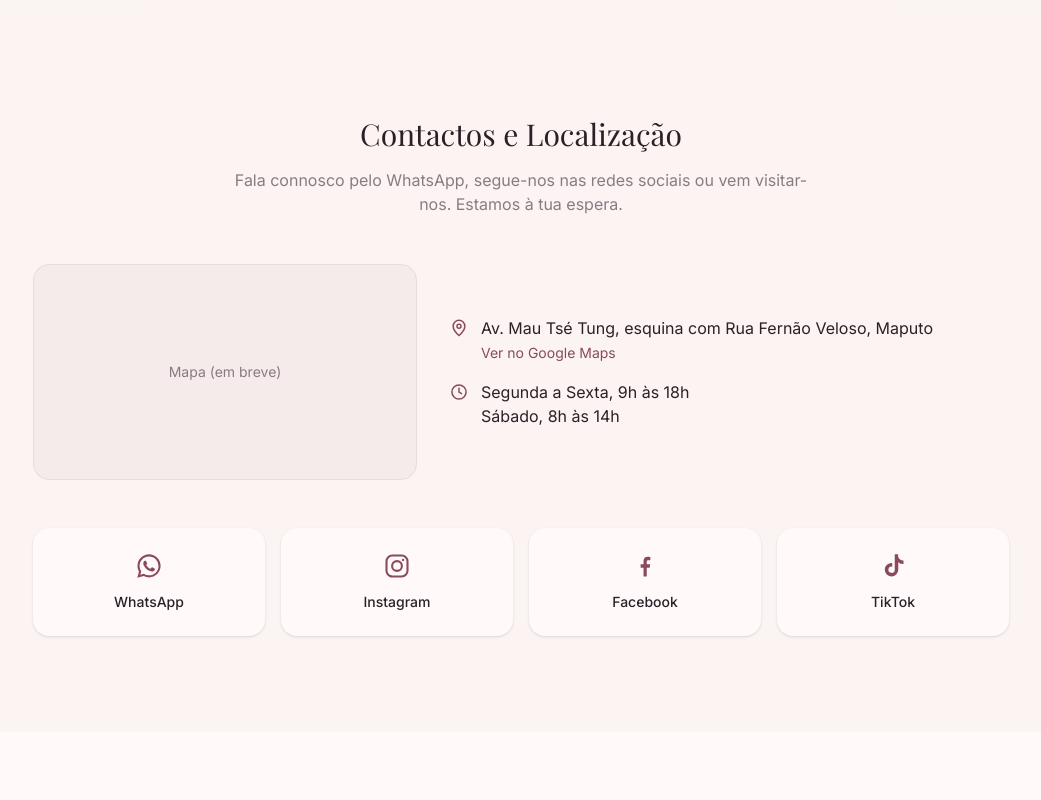
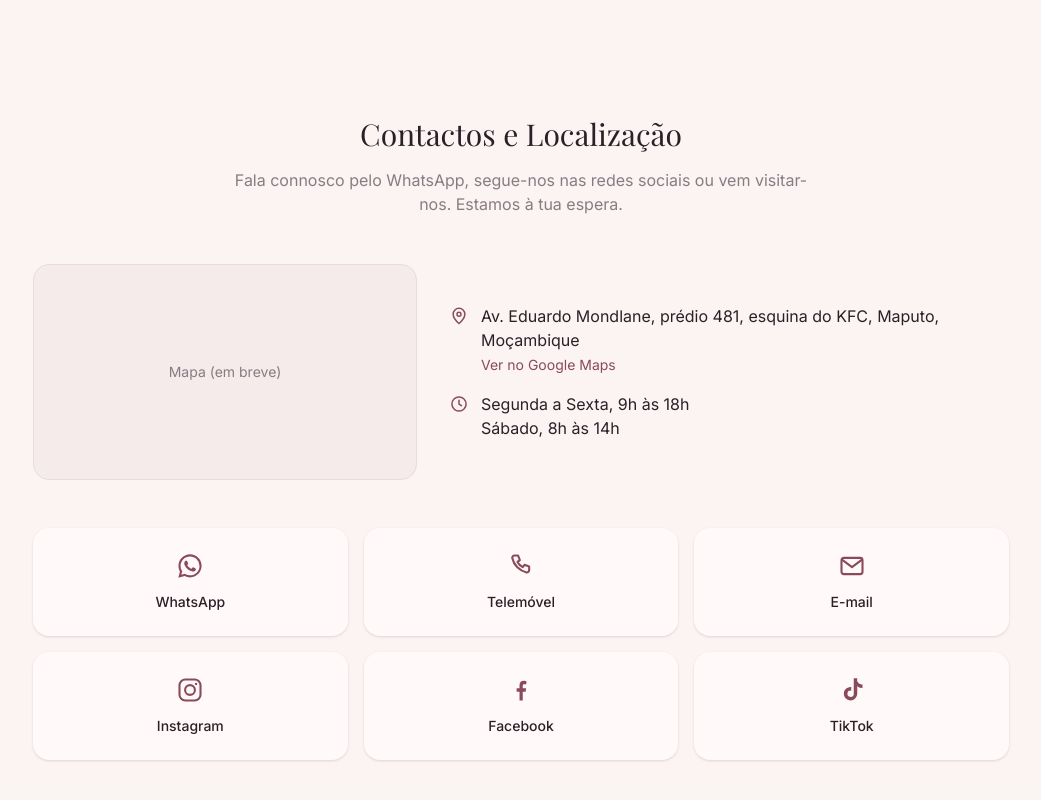
Before and after one commit to Kaluma-Machanisse/Fina-Depilacoes, a Next.js app: page / in a window 1280 px wide. Shown: the part 3293-4093 px from the top of the page, without its empty margins (119-1160 px from the left). Before the commit the page ends 4025 px from the top, so only its background shows below. Built offline with nearby package versions, Linux system fonts and the light colour scheme; a web font is replaced by a local one.

Commit message:
dados de contacto(telemovel, email, facebook)

```diff
--- a/app/components/Contactos.tsx
+++ b/app/components/Contactos.tsx
@@ -1,5 +1,12 @@
 import { gerarLinkWhatsApp } from "../lib/whatsapp";
-import { redesSociais, endereco, linkMapa, horario } from "../data/contactos";
+import {
+  redesSociais,
+  endereco,
+  linkMapa,
+  horario,
+  telefone,
+  email,
+} from "../data/contactos";
 import {
   IconWhatsApp,
   IconInstagram,
@@ -7,6 +14,8 @@ import {
   IconTikTok,
   IconPin,
   IconClock,
+  IconPhone,
+  IconMail,
 } from "./icons";
 
 // Ícone por nome da rede social, para não repetir if/else no JSX.
@@ -61,7 +70,7 @@ export default function Contactos() {
         </div>
 
         {/* Grid de canais de contacto */}
-        <div className="grid grid-cols-2 sm:grid-cols-4 gap-4">
+        <div className="grid grid-cols-2 sm:grid-cols-3 gap-4">
           <a
             href={gerarLinkWhatsApp()}
             target="_blank"
@@ -70,6 +79,22 @@ export default function Contactos() {
           >
             <IconWhatsApp className="w-7 h-7 text-primary" />
             <span className="text-sm font-medium text-foreground">WhatsApp</span>
+          </a>
+
+          <a
+            href={`tel:${telefone.replace(/\s/g, "")}`}
+            className="flex flex-col items-center gap-3 rounded-2xl bg-background shadow-sm hover:shadow-lg transition-shadow p-6"
+          >
+            <IconPhone className="w-7 h-7 text-primary" />
+            <span className="text-sm font-medium text-foreground">Telemóvel</span>
+          </a>
+
+          <a
+            href={`mailto:${email}`}
+            className="flex flex-col items-center gap-3 rounded-2xl bg-background shadow-sm hover:shadow-lg transition-shadow p-6"
+          >
+            <IconMail className="w-7 h-7 text-primary" />
+            <span className="text-sm font-medium text-foreground">E-mail</span>
           </a>
 
           {redesSociais.map((rede) => {
--- a/app/components/icons.tsx
+++ b/app/components/icons.tsx
@@ -44,6 +44,23 @@ export function IconPin(props: React.SVGProps<SVGSVGElement>) {
   );
 }
 
+export function IconPhone(props: React.SVGProps<SVGSVGElement>) {
+  return (
+    <svg viewBox="0 0 24 24" fill="none" stroke="currentColor" strokeWidth="1.8" {...props}>
+      <path d="M6.5 3h3l1.5 4-2 1.5a11 11 0 0 0 4.5 4.5l1.5-2 4 1.5v3a2 2 0 0 1-2.2 2A16 16 0 0 1 4.5 5.2 2 2 0 0 1 6.5 3Z" strokeLinejoin="round" />
+    </svg>
+  );
+}
+
+export function IconMail(props: React.SVGProps<SVGSVGElement>) {
+  return (
+    <svg viewBox="0 0 24 24" fill="none" stroke="currentColor" strokeWidth="1.8" {...props}>
+      <rect x="3" y="5" width="18" height="14" rx="2" />
+      <path d="m4 7 8 6 8-6" strokeLinecap="round" strokeLinejoin="round" />
+    </svg>
+  );
+}
+
 export function IconClock(props: React.SVGProps<SVGSVGElement>) {
   return (
     <svg viewBox="0 0 24 24" fill="none" stroke="currentColor" strokeWidth="1.8" {...props}>
--- a/app/data/contactos.ts
+++ b/app/data/contactos.ts
@@ -6,14 +6,19 @@ export type RedeSocial = {
 
 export const redesSociais: RedeSocial[] = [
   { nome: "Instagram", url: "https://instagram.com/finadepilacoes" },
-  { nome: "Facebook", url: "https://facebook.com/finadepilacoes" },
+  { nome: "Facebook", url: "https://www.facebook.com/Finadepilacoes/photos/" },
   { nome: "TikTok", url: "https://tiktok.com/@finadepilacoes" },
 ];
 
-// Endereço real, retirado dos cartazes do salão.
-export const endereco = "Av. Mau Tsé Tung, esquina com Rua Fernão Veloso, Maputo";
+// Endereço real, confirmado pelo utilizador (localização exacta).
+export const endereco =
+  "Av. Eduardo Mondlane, prédio 481, esquina do KFC, Maputo, Moçambique";
 export const linkMapa =
   "https://maps.google.com/?q=Av.+Mau+Ts%C3%A9+Tung+esquina+Rua+Fern%C3%A3o+Veloso,+Maputo";
+
+// Contactos directos confirmados pelo utilizador.
+export const telefone = "+258 84 855 2104";
+export const email = "alfrina.abdula@gmail.com";
 
 export const horario = {
   semana: "Segunda a Sexta, 9h às 18h",
```
Also changed, not shown: 1 other file (tests, documents, lock files or other folders).
